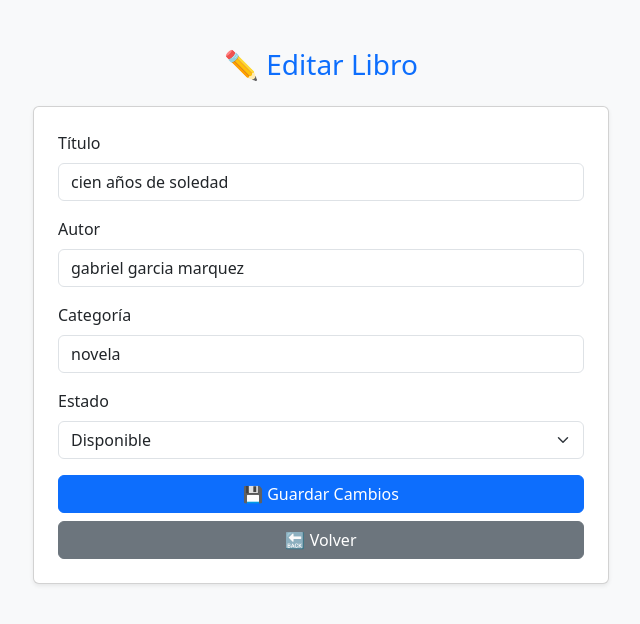
After one commit to juanrosariobencosme-rgb/Biblioteca, a PHP site: page /views/libros/editar.php?id=201 in a window 1280 px wide. The commit adds this page. Shown: the top 624 px of the page, without its empty margins (319-959 px from the left). Run offline with PHP 8.4, Linux system fonts and the light colour scheme; data comes from the database, SQL or seed files in the repository.

Commit message:
crud libros

```diff
--- /dev/null
+++ b/views/libros/editar.php
@@ -0,0 +1,77 @@
+<?php
+require "../../config/db.php";
+
+// Verificar si se envió un ID
+if (!isset($_GET['id'])) {
+    die("<div class='alert alert-danger'>ID de libro no proporcionado.</div>");
+}
+
+$id_libro = $_GET['id'];
+
+try {
+    // Obtener los datos del libro
+    $stmt = $pdo->prepare("SELECT * FROM libro WHERE id_libro = ?");
+    $stmt->execute([$id_libro]);
+    $libro = $stmt->fetch(PDO::FETCH_ASSOC);
+
+    if (!$libro) {
+        die("<div class='alert alert-warning'>Libro no encontrado.</div>");
+    }
+
+    // Si el formulario fue enviado
+    if ($_SERVER["REQUEST_METHOD"] === "POST") {
+        $titulo = $_POST['titulo'];
+        $autor = $_POST['autor'];
+        $categoria = $_POST['categoria'];
+        $estado = $_POST['estado'];
+
+        $update = $pdo->prepare("UPDATE libro SET titulo = ?, autor = ?, categoria = ?, estado = ? WHERE id_libro = ?");
+        $update->execute([$titulo, $autor, $categoria, $estado, $id_libro]);
+
+        echo "<div class='alert alert-success text-center'>✅ Libro actualizado correctamente.</div>";
+        echo "<script>setTimeout(() => window.location.href='listado.php', 1500);</script>";
+    }
+} catch (Exception $e) {
+    echo "<div class='alert alert-danger'>Error: {$e->getMessage()}</div>";
+}
+?>
+
+<!DOCTYPE html>
+<html lang="es">
+<head>
+  <meta charset="UTF-8">
+  <title>Editar Libro</title>
+  <link href="https://cdn.jsdelivr.net/npm/bootstrap@5.3.3/dist/css/bootstrap.min.css" rel="stylesheet">
+</head>
+<body class="bg-light">
+
+<div class="container mt-5" style="max-width: 600px;">
+  <h3 class="text-center mb-4 text-primary">✏️ Editar Libro</h3>
+  <form method="POST" class="card p-4 shadow-sm">
+    <div class="mb-3">
+      <label class="form-label">Título</label>
+      <input type="text" name="titulo" value="<?= htmlspecialchars($libro['titulo']) ?>" class="form-control" required>
+    </div>
+    <div class="mb-3">
+      <label class="form-label">Autor</label>
+      <input type="text" name="autor" value="<?= htmlspecialchars($libro['autor']) ?>" class="form-control" required>
+    </div>
+    <div class="mb-3">
+      <label class="form-label">Categoría</label>
+      <input type="text" name="categoria" value="<?= htmlspecialchars($libro['categoria']) ?>" class="form-control" required>
+    </div>
+    <div class="mb-3">
+      <label class="form-label">Estado</label>
+      <select name="estado" class="form-select" required>
+        <option value="Disponible" <?= $libro['estado'] === 'Disponible' ? 'selected' : '' ?>>Disponible</option>
+        <option value="Prestado" <?= $libro['estado'] === 'Prestado' ? 'selected' : '' ?>>Prestado</option>
+        <option value="Mantenimiento" <?= $libro['estado'] === 'Mantenimiento' ? 'selected' : '' ?>>Mantenimiento</option>
+      </select>
+    </div>
+    <button type="submit" class="btn btn-primary w-100">💾 Guardar Cambios</button>
+    <a href="listado.php" class="btn btn-secondary w-100 mt-2">🔙 Volver</a>
+  </form>
+</div>
+
+</body>
+</html>
--- a/views/libros/listado.php
+++ b/views/libros/listado.php
@@ -49,6 +49,7 @@ try {
   </form>
 
   <!-- Tabla de Libros -->
+   <a href="registro.php" class="btn btn-primary mb-3"><i class="fa fa-plus"></i> Nuevo libro</a>
   <table class="table table-striped table-hover">
     <thead class="table-primary">
       <tr>
```
Also changed, not shown: views/libros/eliminar.php (added, +20 -0 lines), views/libros/registro.php (added, +66 -0 lines), views/libros/buscar.php (deleted), views/libros/detalle.php (deleted).
